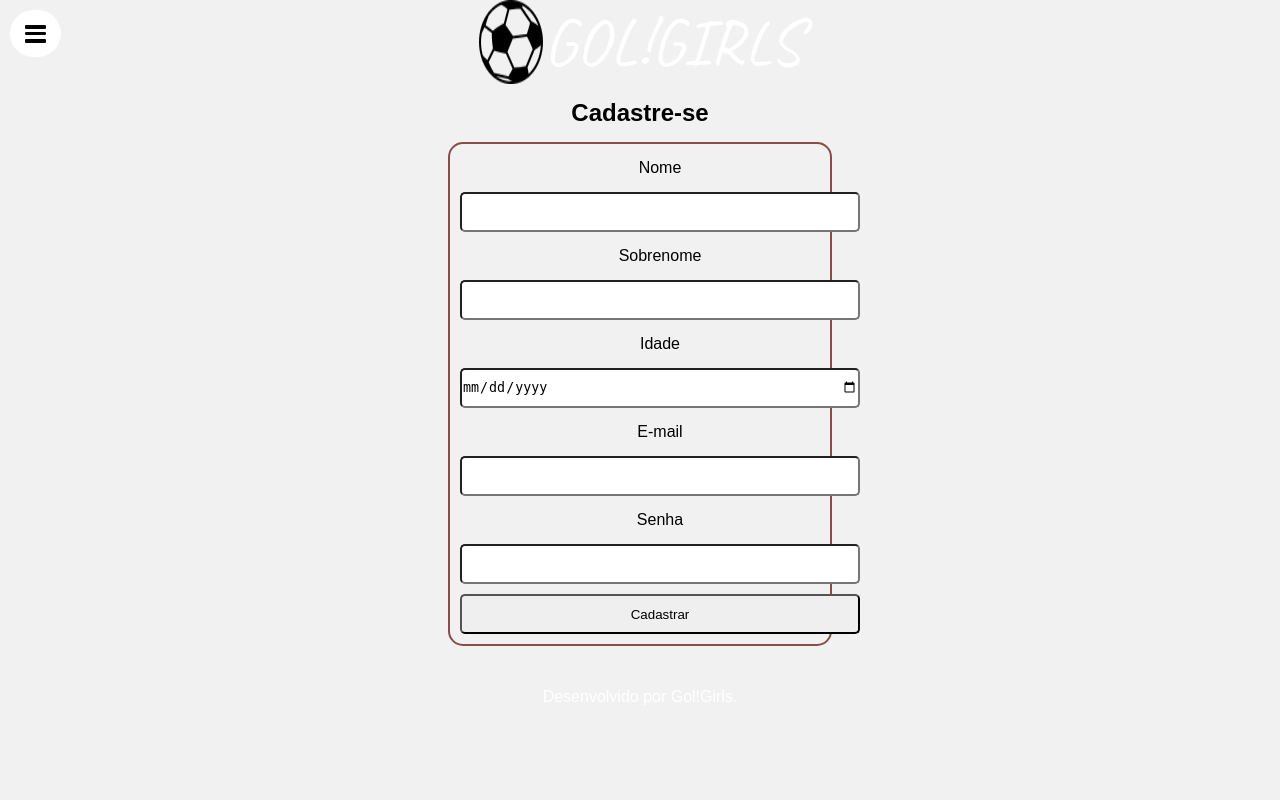
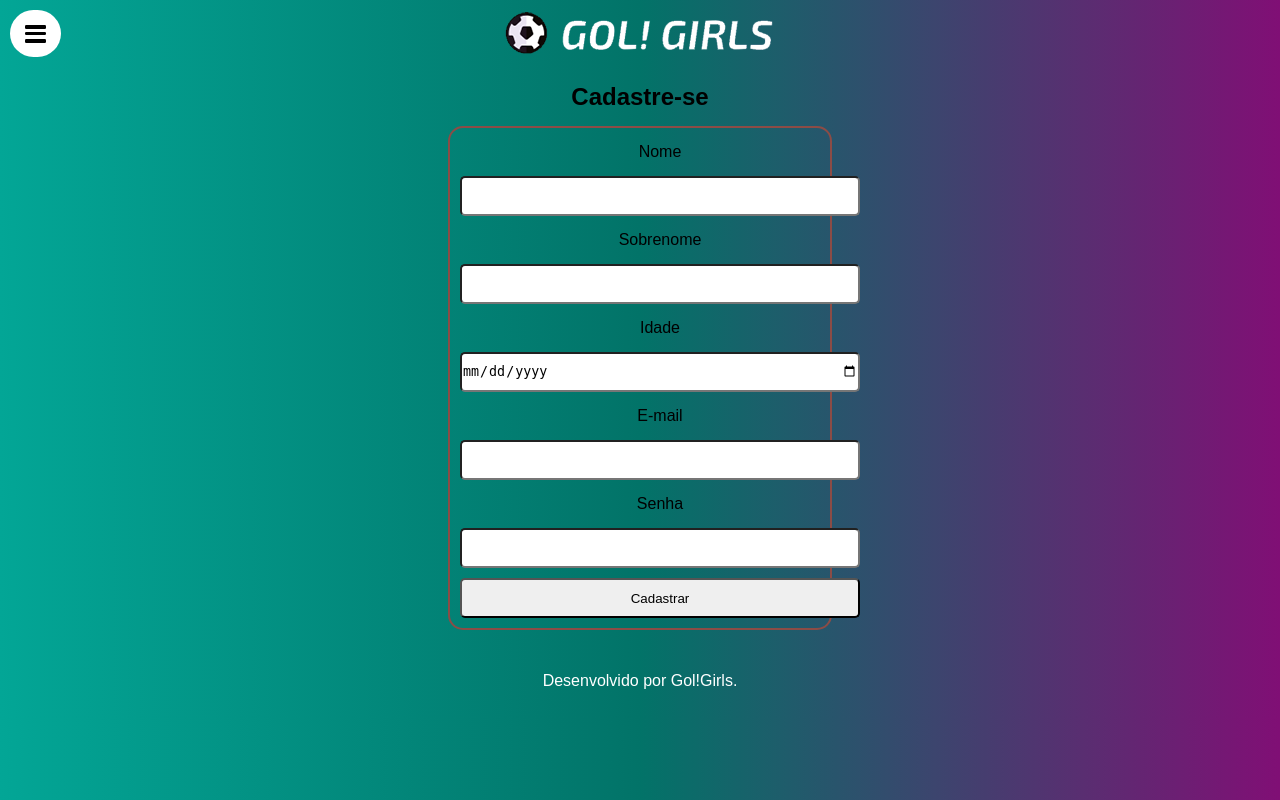
Before and after one commit to robertacsantos/demoday-FutDelas, a Django app: page /index in a window 1280 px wide. Run offline with Django 3.2, Linux system fonts and the light colour scheme; parts of the project's set-up code (start-up, migrations or seed data) failed here and were passed over.

Commit message:
estilizar cadastro e arrumar menu

```diff
--- a/funcionalidades/static/css/index.css
+++ b/funcionalidades/static/css/index.css
@@ -1,3 +1,7 @@
+body{
+    background-image: linear-gradient(to left, #800F75, #027368, #03A696);
+}
+
 form{
     width: 30%;
     display: flex;
--- a/funcionalidades/templates/shared/layout.html
+++ b/funcionalidades/templates/shared/layout.html
@@ -24,15 +24,15 @@
                 </label>
             </div>
             <nav class="sidebar" role="complementary">
-                <a class="textonav" href="#home">Home</a>
+                <a class="textonav" href="/">Home</a>
                 <a class="textonav" href="index">Participe</a>
-                <a class="textonav" href="sobre">Sobre</a>
+                <a class="textonav" href="login">Login</a>
             </nav>
         </div>
         <div class="logo">
             <div class="imagem">
-                <img src="{%static 'img/ball.png' %}" alt="">
-                <p>GOL!GIRLS</p>
+                <img src="{%static 'img/logotrans.png' %}" alt="">
+                <!-- <p>GOL!GIRLS</p> -->
             </div>
         </div>
     </nav>
```
Also changed, not shown: funcionalidades/static/img/logopreto.png (added), funcionalidades/static/img/logoteste.png (added), funcionalidades/static/img/logotrans.png (added).
